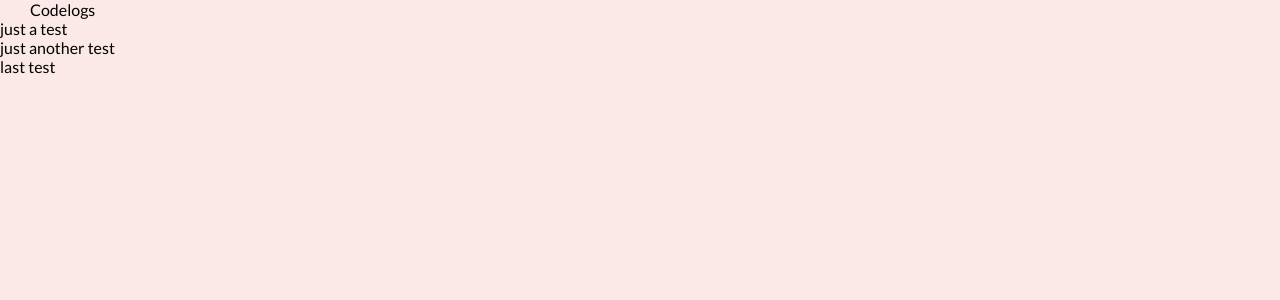
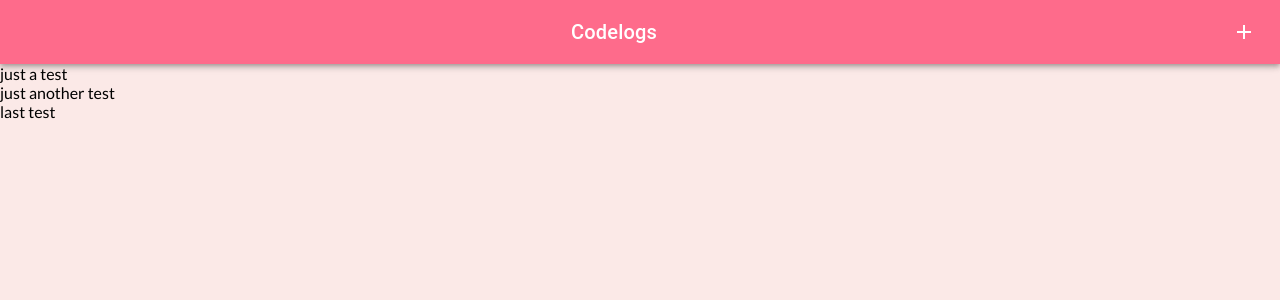
Before and after one commit to morbec/codelog-app, a React (Create React App) app: page / in a window 1280 px wide. Shown: the top 300 px of the page. Built offline with nearby package versions, Linux system fonts and the light colour scheme.

Commit message:
Refactor Navbar using Material-UI

```diff
--- a/src/components/Navbar.tsx
+++ b/src/components/Navbar.tsx
@@ -1,18 +1,44 @@
-import React, { CSSProperties } from 'react'
+import { AppBar, IconButton, Toolbar, Typography } from '@material-ui/core/'
+import { createStyles, makeStyles, styled, Theme } from '@material-ui/core/styles'
+import Add from '@material-ui/icons/Add'
+import React from 'react'
 
-const Navbar = () => {
-  const style: CSSProperties = {
-    marginLeft: '30px'
-  }
+// const useStyles = makeStyles((theme: Theme) =>
+const useStyles = makeStyles((theme: Theme) =>
+  createStyles({
+    root: {
+      flexGrow: 1
+    },
+    menuButton: {
+      marginLeft: theme.spacing(2)
+    },
+    title: {
+      flexGrow: 1,
+      textAlign: 'center'
+    }
+  })
+)
+
+const Navbar = styled(AppBar)({
+  backgroundColor: '#FE6B8B'
+})
+
+export default function ButtonAppBar() {
+  const classes = useStyles()
+
   return (
-    <nav>
-      <div className="nav-wrapper">
-        <span style={style} className="brand-logo center">
-          Codelogs
-        </span>
-      </div>
-    </nav>
+    <div className={classes.root}>
+      <Navbar position="static">
+        <Toolbar>
+          <Typography variant="h6" className={classes.title}>
+            Codelogs
+          </Typography>
+          <IconButton edge="end" className={classes.menuButton} color="inherit" aria-label="add">
+            <Add />
+          </IconButton>
+          {/* <Button color="inherit">Add</Button> */}
+        </Toolbar>
+      </Navbar>
+    </div>
   )
 }
-
-export default Navbar
```
